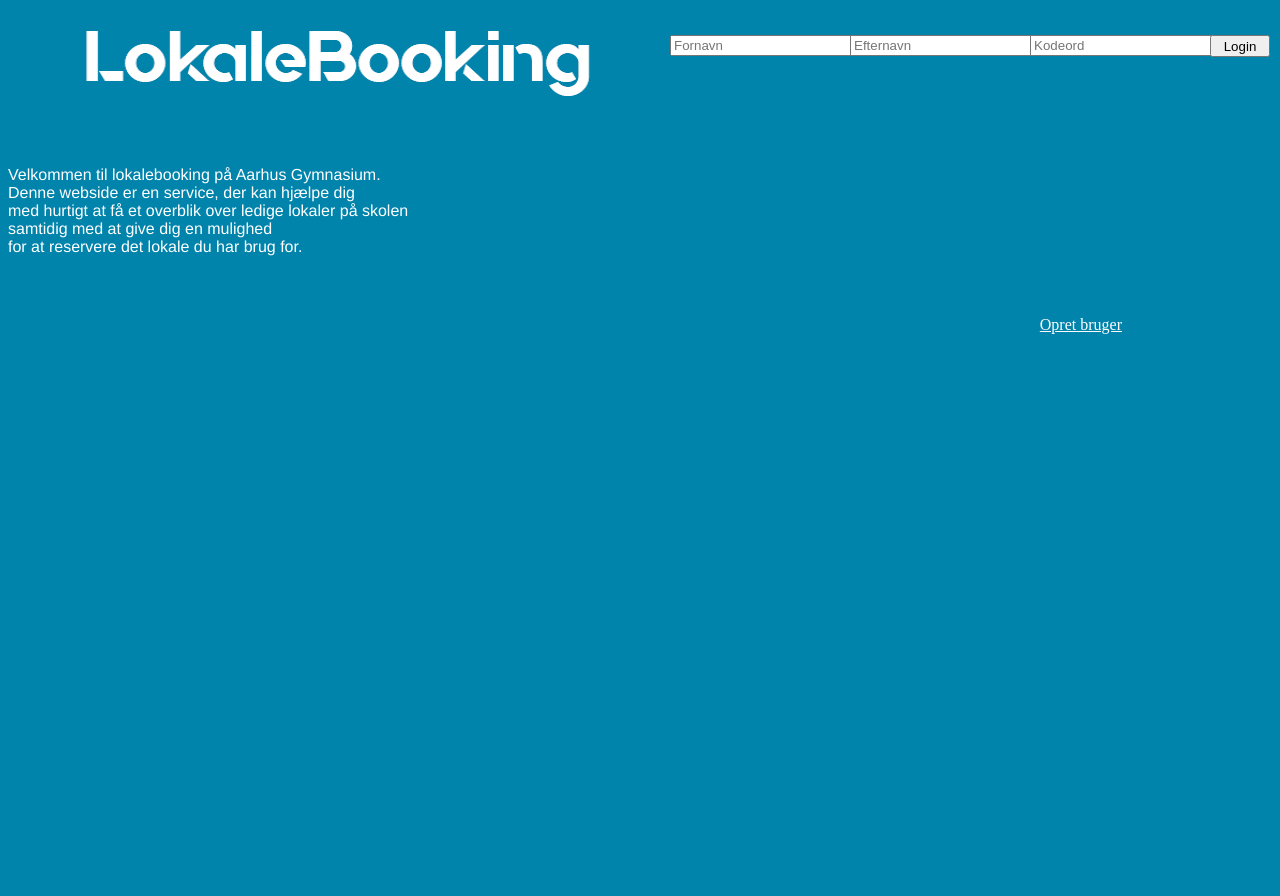
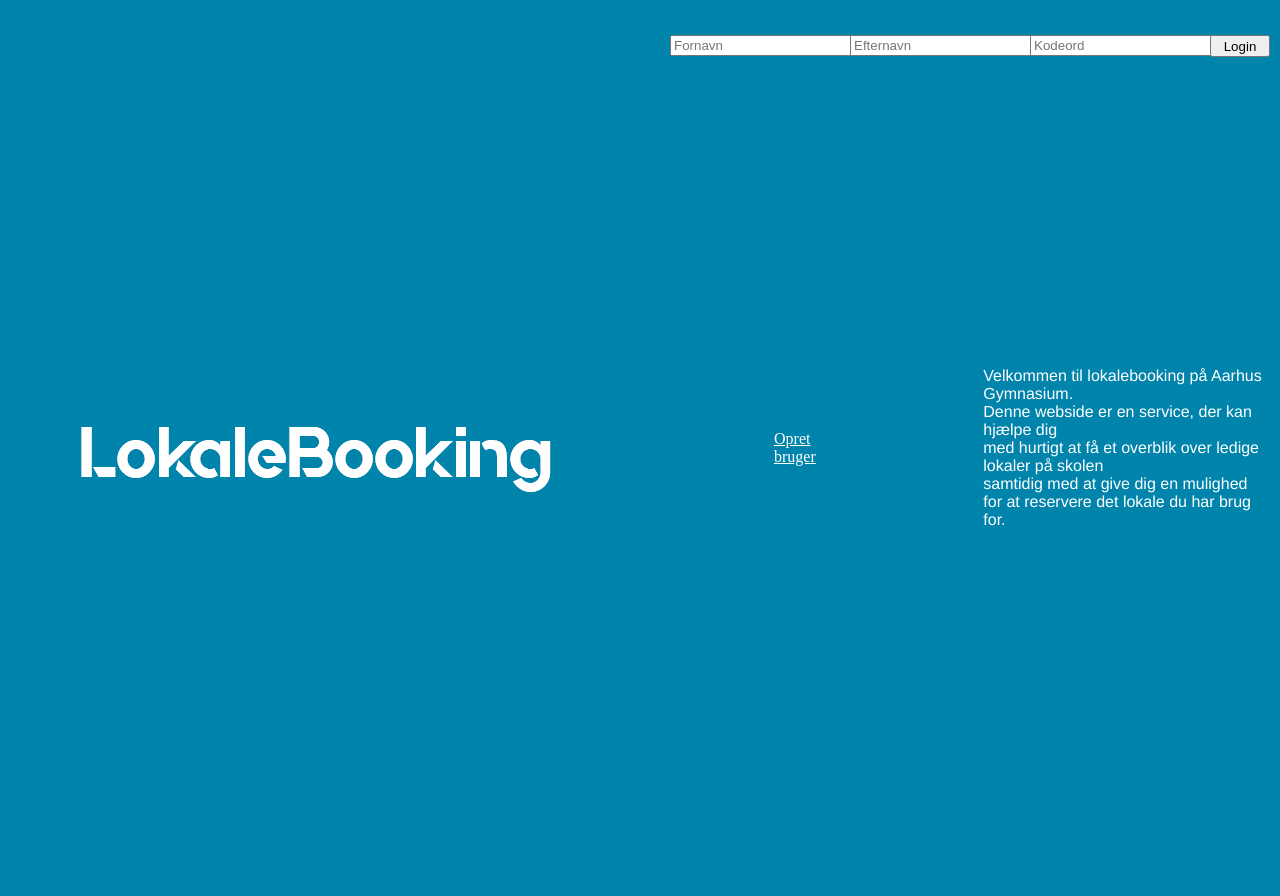
Before and after one commit to flixhack/lokaleBookIT, a PHP site: page /Front.php in a window 1280 px wide. Before the commit the page ends 334 px from the top, so only its background shows below. Run offline with PHP 8.4, Linux system fonts and the light colour scheme; data that the repository does not hold is empty.

Commit message:
sut pik marta

```diff
--- a/lokale/root/style2.css
+++ b/lokale/root/style2.css
@@ -1,8 +1,59 @@
 /*Style settings */
 body{
+  height: 100%;
   background-color: #0084ac;
   color:White;
 }
+
+body {
+  display: -ms-flexbox;
+  display: -webkit-box;
+  display: flex;
+  -ms-flex-align: center;
+  -ms-flex-pack: center;
+  -webkit-box-align: center;
+  align-items: center;
+  -webkit-box-pack: center;
+  justify-content: center;
+  padding-top: 40px;
+  padding-bottom: 40px;
+}
+
+.form-signin {
+  width: 100%;
+  max-width: 330px;
+  padding: 15px;
+  margin: 0 auto;
+}
+.form-signin .checkbox {
+  font-weight: 400;
+}
+.form-signin .form-control {
+  position: relative;
+  box-sizing: border-box;
+  height: auto;
+  padding: 10px;
+  font-size: 16px;
+}
+.form-signin .form-control:focus {
+  z-index: 2;
+}
+.form-signin input[type="Fornavn"] {
+  margin-bottom: 10px;
+  border-bottom-right-radius: 0;
+  border-bottom-left-radius: 0;
+}
+.form-signin input[type="Efternavn"] {
+  margin-bottom: 10px;
+  border-top-left-radius: 0;
+  border-top-right-radius: 0;
+}
+.form-signin input[type="kodeord"] {
+  margin-bottom: 10px;
+  border-top-left-radius: 0;
+  border-top-right-radius: 0;
+}
+
 p.sansserif {
   font-family: Avant Garde, Helvetica, sans-serif;
 }
```
Also changed, not shown: lokale/root/ikTænkPåDet/signin.css (+0 -11 lines), lokale/root/bootstrap/css/bootstrap-grid.min.css.
